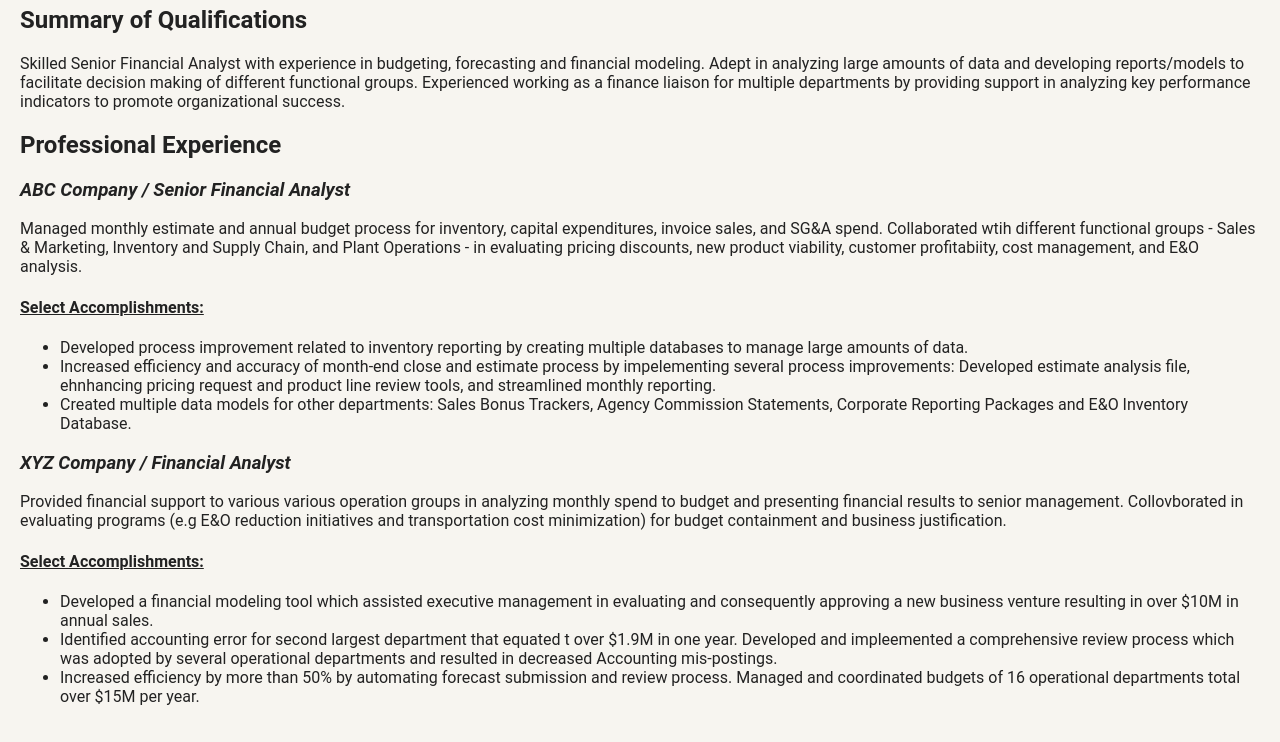
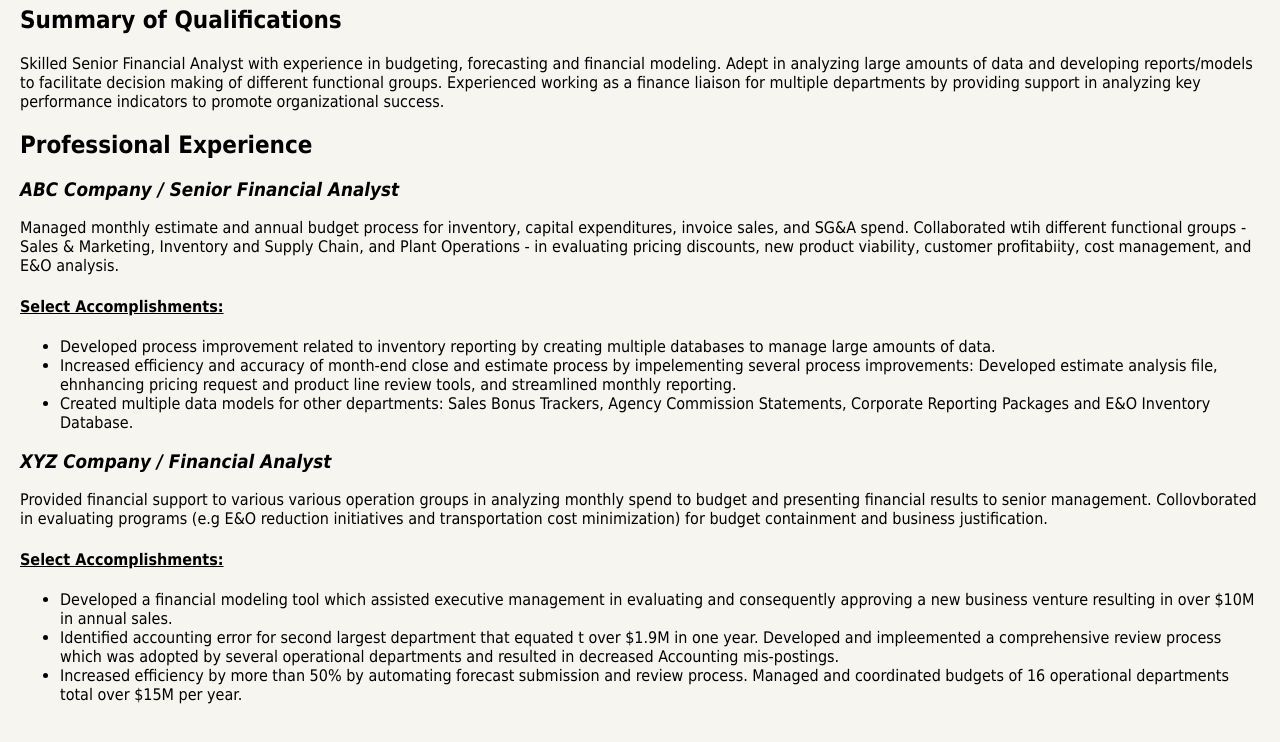
Before and after one commit to trishlm/techdegree-project-1, a plain HTML site: page portfolio_update_v1/resume.html in a window 1280 px wide. Shown: the part 95-837 px from the top of the page. Drawn offline with Linux system fonts and the light colour scheme.

Commit message:
Updated CSS font

```diff
--- a/portfolio_update_v1/resume.css
+++ b/portfolio_update_v1/resume.css
@@ -1,8 +1,8 @@
 body {
   margin: 10px;
   padding: 10px;
-  font-family: 'Roboto', sans-serif;
-  color: #222;
+  font-family: Tahoma, Geneva, sans-serif;
+  color: black;
   background: #f7f5f0;
 }
 
```
